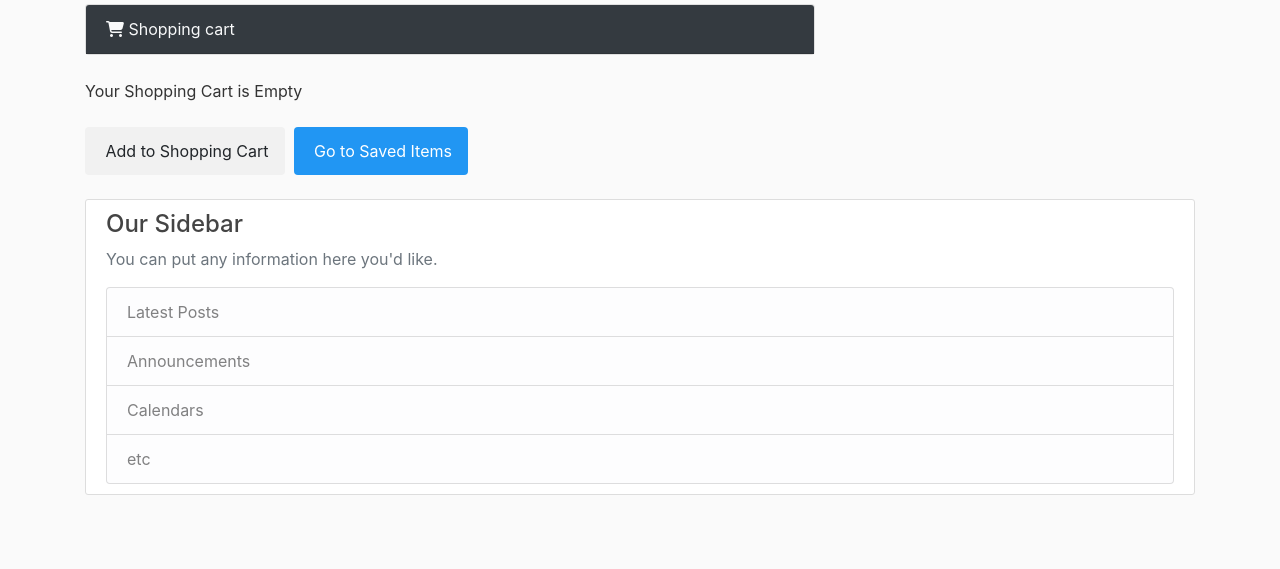
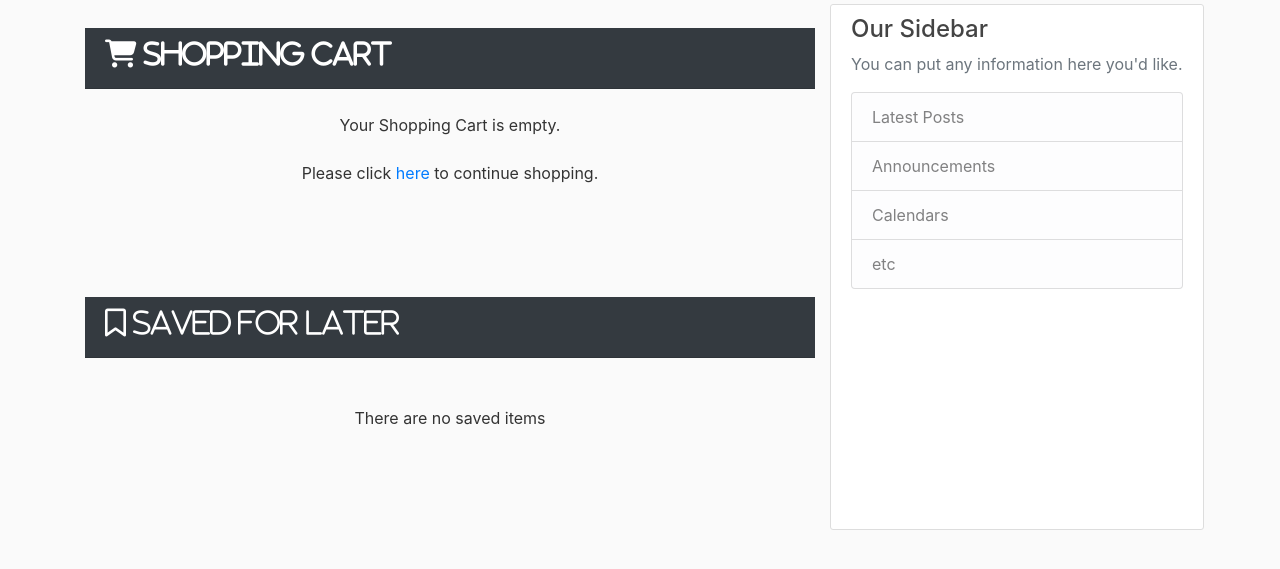
Before and after one commit to YeilysF/geektext, a Django app: page /cart/ in a window 1280 px wide. Shown: the part 76-645 px from the top of the page. Run offline with Django 3.2, Linux system fonts and the light colour scheme; data comes from the database, SQL or seed files in the repository; both versions use the stored data as it was after the commit; some libraries are stand-ins or nearby versions.

Commit message:
-implemented the save for later functionality, move back to cart, and remove from saved -changed the layout of the shopping cart -added buttons for increasing and decreasing the quantity directly from the cart -created a checkout page

```diff
--- a/bookstore/admin.py
+++ b/bookstore/admin.py
@@ -1,9 +1,8 @@
 from django.contrib import admin
 
-from .models import Author, Genre, Book, Publisher, ShoppingCart
+from .models import Author, Genre, Book, Publisher
 
 admin.site.register(Book)
 admin.site.register(Genre)
 admin.site.register(Author)
 admin.site.register(Publisher)
-admin.site.register(ShoppingCart)
--- a/cart/models.py
+++ b/cart/models.py
@@ -85,4 +85,4 @@ class SavedItem(models.Model):
     book = models.ForeignKey(Book, on_delete=models.CASCADE)
 
     def __str__(self):
-        return '%s' % self.book.book_title
+        return self.book
--- a/cart/templates/cart.html
+++ b/cart/templates/cart.html
@@ -1,102 +1,196 @@
-{% extends "base.html" %}
-{% load static %}
-{% block metadescription %}
-    Shopping Cart page. Proceed to review items.
-{% endblock %}
+<head>
 
-<div class="sidenav">
-{% block title %}
-    Cart - Perfect Shop
-{% endblock %}
+<title>Shopping Cart</title>
+<link href="https://stackpath.bootstrapcdn.com/font-awesome/4.7.0/css/font-awesome.min.css" rel="stylesheet" integrity="sha384-wvfXpqpZZVQGK6TAh5PVlGOfQNHSoD2xbE+QkPxCAFlNEevoEH3Sl0sibVcOQVnN" crossorigin="anonymous">
+<link rel="stylesheet" href="https://cdnjs.cloudflare.com/ajax/libs/twitter-bootstrap/4.3.1/css/bootstrap.min.css" integrity="sha256-YLGeXaapI0/5IgZopewRJcFXomhRMlYYjugPLSyNjTY=" crossorigin="anonymous" />
+<link rel="stylesheet" href="https://use.fontawesome.com/releases/v5.1.1/css/all.css" integrity="sha384-O8whS3fhG2OnA5Kas0Y9l3cfpmYjapjI0E4theH4iuMD+pLhbf6JI0jIMfYcK3yZ" crossorigin="anonymous">
 
+    <style>
+        thead, tbody {
+            border-bottom: solid;
+            border-bottom-color: darkgray;
+        }
+        table {
+            table-layout: fixed;
+            max-width: 100%;
+        }
+    </style>
+</head>
+
+{% extends 'base.html' %}
 {% block content %}
+
+    <!-- Shopping cart table -->
+    <br>
+    <div class="card-header bg-dark text-light">
+        <h3><i class="fa fa-shopping-cart" style="color: white"> Shopping cart </i></h3></div>
         {% if not cart_items %}
-        <div class="card shopping-cart">
-            <div class="card-header bg-dark text-light">
-                <i class="fa fa-shopping-cart" aria-hidden="true"></i> Shopping cart</div>
+          <div class= "No-items-in-cart text-center">
+            <br>
+            Your Shopping Cart is empty. <br> <br>
+            <p> Please click <a href="{% url 'browse_sort' %}">here</a> to continue shopping.
+            </p>
           </div>
-            <br>
-                <th class="text-center">Your Shopping Cart is Empty<br></th>
-            <br>
-                <a href="{% url 'browse_sort' %}" class="btn btn-warning"><i class="fa fa-angle-center"></i> Add to Shopping Cart</a>&nbsp;
-                <a href="" class="btn btn-secondary" style="background-color: #2196F3"><i class="fa fa-angle-center"></i> Go to Saved Items</a>
-        </div>
-    {% else %}
-<script src="https://use.fontawesome.com/c560c025cf.js"></script>
-   <div class="card shopping-cart">
-            <div class="card-header bg-dark text-light">
-                <i class="fa fa-shopping-cart" aria-hidden="true"></i> Shopping cart</div>
-   </div>
-        <div class="row mx-auto">
-            <div class="col-12 col-sm-12 col-md-12 col-lg-6 text-center">
-                <table class="table custom_table">
-                    <thead class="custom_thread">
-                        <tr>
+        {% endif %}
+        {% for cart_item in cart_items %}
+          <div class="table-responsive">
+            <table class="table">
               <thead>
                  <tr>
-                            <th style="width:50%">BookID</th>
-							<th style="width:50%">Book</th>
-                            <th style="width:50%">Description</th>
-							<th style="width:10%">Price</th>
-							<th style="width:8%">Quantity</th>
-							<th style="width:22%" class="text-center">Subtotal</th>
-                            <th style="width:8%"></th>
-						</tr>
-					</thead>
+                  <th style="width: 180px" scope="col" class="border-0 bg-light">
+                    <div style="text-align: center" class="py-2 text-uppercase">Book</div>
+                  </th>
+                  <th scope="col" class="border-0 bg-light">
+                    <div style="text-align: center" class="py-2 text-uppercase">Price</div>
+                  </th>
+                  <th scope="col" class="border-0 bg-light">
+                    <div style="text-align: center" class="py-2 text-uppercase">Quantity</div>
+                  </th>
+                  <th scope="col" class="border-0 bg-light">
+                    <div style="text-align: center" class="py-2 text-uppercase">Total</div>
+                  </th>
+                  <th scope="col" class="border-0 bg-light">
+                    <div style="text-align: center" class="py-2 text-uppercase">Actions</div>
+                  </th>
                 </tr>
               </thead>
               <tbody>
-                        {% for cart_item in cart_items %}
                 <tr>
-                                <td>
-                                <div class="col-sm-10">
-                                    <div class="BookID">{{ cart_item.book.id }}</div>
+                  <th scope="row" class="border-0">
+                    <div style="text-align: center" class="p-2 ">
+                      <div href="cart_item.book.get_absolute_url"><img src="/media/{{ cart_item.book.book_cover.url }}" width="100" alt="" class=".float-left rounded custom_image"></div>
+                        <br>
+                      <div class="ml-2 d-inline-block align-middle">
+                        <a class="mb-0"> <a href="#" class="text-dark d-inline-block align-middle">{{ cart_item.book.book_title }}</a></a>
+                          <span class="text-muted font-weight-normal font-italic d-block">by <br>{{ cart_item.book.author }}</span>
+                          <span class="text-muted font-weight-normal font-italic d-block">Rating: {{ cart_item.book.rating }}</span>
+                      </div>
+                    </div>
+                  </th>
+                  <td style="text-align: center" class="border-0 align-middle"><strong>${{ cart_item.book.price }}</strong></td>
+                  <td class="border-0 align-middle">
+                      <div style="justify-content: center" class="input-group-prepend">
+
+                          <button><a style="color: darkslategrey" class="button text-center" id="minus-btn"  href="{% url 'cart:remove_cart' cart_item.book.id %}">
+                          <i class="fas fa-minus-circle icon"></i></a>
+                           </button>
+
+                           <input type="submit" style="width: 35px; height: 35px" class="form-control" value="{{ cart_item.quantity }}">
+
+                           <button><a style="color: darkslategrey"class="button" id="plus-btn" href="{% url 'cart:add_cart' cart_item.book.id %}">
+                               <i class="fas fa-plus-circle icon"></i></a>
+                           </button>
                        </div>
                   </td>
-                                <td>
-                                    <a href="cart_item.book.get_absolute_url"><img src="/media/{{ cart_item.book.book_cover.url }}" width="150" height="150" alt="" class=".float-left rounded custom_image"></a>
-                                </td>
-                                <td>
-                                <div class="col-sm-10">
-                                    <div class="text">{{ cart_item.book.book_title }}</div>
-                                    <div class="book-author"><i>by</i> <a href="" data-toggle="modal" data-target="#authorModal">{{ cart_item.book.author }}</a></div>
-                                    <p class="book-description">{{ cart_item.book.description }}</p>
-                                    <br>
-                                </div>
-                                </td>
-                                <td>
-                                    <br>
-                                    <div class="price">${{ cart_item.book.price }}</div>
-                                </td>
-                                <td>
-                                    <br>
-                                    <div class="quantity"><input type="number" class="form-control text-center" value="{{ cart_item.quantity }}"></div>
-
-                                </td>
-                                <td>
-                                    <br>
-                                    ${{ cart_item.sub_total }}
-                                </td>
-                                <td class="text-right">
-                                    <a title="" href="" class="btn btn-outline-success" data-toggle="tooltip" data-original-title="Save to Wishlist"> <i class="fa fa-heart"></i></a>
-                                    <a href="{% url 'cart:remove_cart' cart_item.book.id %}" class="btn btn-outline-danger"> × Remove</a>
+                  <td style="text-align: center" class="border-0 align-middle"><strong>${{ cart_item.sub_total }}</strong></td>
+                  <td style="text-align: center" class="border-0 align-middle">
+                      <a href="{% url 'cart:remove_full_item' cart_item.book.id %}" class="text-dark">
+                      <i class="fa fa-trash"></i> Remove</a>
+                      <br><br>
+                      <a href="{% url 'cart:save_item' cart_item.book.id %}" class="text-dark"><i class="far fa-bookmark"></i> Save for Later</a>
+                      <br><br>
+                      <a href="#" class="text-dark"><i class="far fa-heart"></i> Save to Wishlist</a>
                   </td>
                 </tr>
-                        {% endfor %}
               </tbody>
             </table>
           </div>
+          <!-- End -->
+
+      <div class="row py-5 p-4 rounded shadow-sm">
+        <div class="col-lg-6">
+          <div class="bg-dark rounded-pill px-4 py-3 text-uppercase font-weight-bold text-light">Coupon code</div>
+          <div class="p-4">
+            <p class="font-italic mb-4">If you have a coupon code, please enter it here</p>
+            <div class="input-group mb-4 border rounded-pill p-2">
+              <input type="text" placeholder="Apply coupon" aria-describedby="button-add" class="form-control border-0">
+              <div class="input-group-append border-0">
+                <button id="button-add" type="button" class="btn px-4 rounded-pill" style="background-color: hotpink; color: white"><i class="fa fa-gift mr-2"></i>
+                    <a href=""></a> Apply </button>
               </div>
-                <tr>
-                <td class="text-right">
-                    <a class="hidden-xs text-center"><strong><div class="total">Total: ${{ total }}</div></strong></a>
-                    <a href="{% url 'browse_sort' %}" class="btn btn-warning"><i class="fa fa-angle-left"></i> Continue Shopping</a>
-                    <a href="#" class="btn btn-success">Proceed to Checkout <i class="fa fa-angle-right"></i></a>
+            </div>
+          </div>
+          <div></div>
+          <div class="p-4">
+            <a></a>
               <br>
-                </td>
-                </tr>
               <br>
           </div>
         </div>
+        <div class="col-lg-6">
+          <div class="bg-dark rounded-pill px-4 py-3 text-uppercase font-weight-bold text-light"> Order Summary</div>
+          <div class="p-4">
+            <p class="font-italic mb-4">Please review your shopping cart items before proceeding with the order payment.</p>
+            <ul class="list-unstyled mb-4">
+              <li class="d-flex justify-content-between py-3 border-bottom"><strong class="text-muted">Order Subtotal </strong><strong>${{ total }}</strong></li>
+              <li class="d-flex justify-content-between py-3 border-bottom"><strong class="text-muted">Shipping and handling</strong><strong>$0.00</strong></li>
+              <li class="d-flex justify-content-between py-3 border-bottom"><strong class="text-muted">Tax</strong><strong>$0.00</strong></li>
+              <li class="d-flex justify-content-between py-3 border-bottom"><strong class="text-muted">Total</strong>
+                <h5 class="font-weight-bold">${{ total }}</h5>
+              </li>
+            </ul><a href="{% url 'cart:checkout' %}" style="background-color: #428bca; color: white" class="btn rounded-pill py-2 btn-block"> Proceed to checkout</a>
+          </div>
+        </div>
+      </div>
+    {% endfor %}
+
+        <br><br>
+        <br><br>
+
+        <!-- Saved for Later table -->
+        <div class="card-header bg-dark text-light">
+            <h3><i class="far fa-bookmark" style="color: white"> Saved For Later </i></h3></div>
+            {% if not saved_books %}
+                <br>
+                 <div class= "No-saved-books text-center"><br> There are no saved items<br> <br></div>
+            {% else%}
+            {% for saved_item in saved_books %}
+          <div class="table-responsive">
+            <table class="table">
+              <thead>
+                 <tr style="text-decoration: underline">
+                  <th scope="col" class="border-0 bg-light">
+                    <div class="p-2 px-3 text-uppercase">Book</div>
+                  </th>
+                  <th scope="col" class="border-0 bg-light">
+                    <div class="py-2 text-uppercase text-center">Price</div>
+                  </th>
+                  <th scope="col" class="border-0 bg-light">
+                    <div class="py-2 text-uppercase text-center">Actions</div>
+                  </th>
+                </tr>
+              </thead>
+              <tbody>
+                <tr>
+                  <th scope="row" class="border-0">
+                    <div style="text-align: center" class="p-2 ">
+                      <div href="cart_item.book.get_absolute_url"><img src="/media/{{ saved_item.book.book_cover.url }}" width="100" alt="" class=".float-left rounded custom_image"></div>
+                        <br>
+                      <div class="ml-2 d-inline-block align-middle">
+                        <a class="mb-0"> <a href="#" class="text-dark d-inline-block align-middle">{{ saved_item.book.book_title }}</a></a>
+                          <span class="text-muted font-weight-normal font-italic d-block">by <br>{{ saved_item.book.author }}</span>
+                          <span class="text-muted font-weight-normal font-italic d-block">Rating: {{ saved_item.book.rating }}</span>
+                      </div>
+                    </div>
+                  </th>
+                  <td class="border-0 align-middle text-center"><strong>${{ saved_item.book.price }}</strong></td>
+                  <td class="border-0 align-middle text-center">
+                      <a href="{% url 'cart:remove_save' saved_item.id %}" class="text-dark"><i class="fa fa-trash"></i> Remove</a>
+                      <br><br>
+                      <a href="{% url 'cart:move_save' saved_item.id %}" class="text-dark"><i class="fa fa-shopping-cart"></i> Move to Cart</a>
+                  </td>
+                </tr>
+              </tbody>
+            </table>
+          </div>
+    {% endfor %}
+        <div style="text-align: right">
+            <a href="{% url 'cart:clear_save' %}" style="background-color: crimson; color: white" class="btn rounded-pill">Clear Saved Items</a>
+        </div>
     {% endif %}
+      <!-- End -->
+
+            <br/><br/>
+            <br/><br/>
+
 {% endblock %}
--- a/cart/urls.py
+++ b/cart/urls.py
@@ -7,8 +7,16 @@ app_name = 'cart'
 
 urlpatterns = [
     path('', views.cart_page, name='cart_page'),
+    path('checkout/', views.cart_checkout, name='checkout'),
+    path('checkout_home/', views.checkout_home, name='checkout_home'),
     path('add/<int:book_id>/', views.add_to_cart, name='add_cart'),
     path('remove/<int:book_id>/', views.remove_from_cart, name='remove_cart'),
+    path('full_remove/<int:book_id>/', views.remove_full_item, name='remove_full_item'),
+    path('save/<int:book_id>/', views.save_for_later, name='save_item'),
+    path('delete/<int:item_id>/', views.remove_from_saved, name='remove_save'),
+    path('move/<int:item_id>/', views.move_to_cart, name='move_save'),
+    path('clear/', views.clear, name='clear_save'),
+
 
 
                ]
--- a/cart/views.py
+++ b/cart/views.py
@@ -33,6 +33,7 @@ def add_to_cart(request, book_id):
         cart_item.save()
     return redirect('cart:cart_page')
 
+@login_required
 def remove_from_cart(request, book_id):
     cart =  Cart.objects.get(cart_id=cart_start(request))
     book = get_object_or_404(Book, id=book_id)
@@ -44,15 +45,71 @@ def remove_from_cart(request, book_id):
         cart_item.delete()
     return redirect('cart:cart_page')
 
+@login_required
+def remove_full_item(request, book_id):
+    book = Book.objects.get(id=book_id)
+    cart_item = CartItem.objects.get(book=book)
+    cart_item.delete()
+
+    return redirect('cart:cart_page')
+
+@login_required
+def save_for_later(request, book_id):
+    book = Book.objects.get(id=book_id)
+    save_book = SavedItem()
+    save_book.book = book
+    if not SavedItem.objects.filter(book=book).exists():
+        save_book.save()
+    else:
+        messages.info(request, "Item already saved")
+
+    remove_from_cart(request,book_id)
+
+    return redirect('cart:cart_page')
+
+@login_required
+def remove_from_saved(request, item_id):
+    saved_book = get_object_or_404(SavedItem, id=item_id)
+    saved_book.delete()
+
+    return redirect('cart:cart_page')
+
+@login_required
+def move_to_cart(request, item_id):
+    saved_book = SavedItem.objects.get(id=item_id)
+    book = saved_book.book
+
+    add_to_cart(request, book.id)
+
+    saved_book.delete()
+
+    return redirect('cart:cart_page')
+
+def clear(request):
+    saved_books = SavedItem.objects.all()
+    for items in saved_books:
+        items.delete()
+    return redirect('cart:cart_page')
+
 # cart details
-def cart_page(request, total=0, counter=0, cart_items=None):
+def cart_page(request, total=0, counter=0, cart_items=None, saved_books=None):
     try:
         cart = Cart.objects.get(cart_id=cart_start(request))
         cart_items = CartItem.objects.filter(cart=cart, active=True)
+        saved_books = SavedItem.objects.all()
         for cart_item in cart_items:
             total += (cart_item.book.price * cart_item.quantity)
-            counter += cart_item.quantity
     except ObjectDoesNotExist:
         pass
 
-    return render(request, 'cart.html', dict(total=total, counter=counter, cart_items=cart_items))
+    return render(request, 'cart.html', dict(total=total, counter=counter, cart_items=cart_items, saved_books=saved_books))
+
+#checkout page
+def checkout_home(request):
+    return render(request, "checkout.html")
+
+def cart_checkout(request):
+    cart = Cart.objects.get(cart_id=cart_start(request))
+    cart_items = CartItem.objects.filter(cart=cart, active=True)
+
+    return redirect("cart:checkout_home")
```
Also changed, not shown: bookstore/models.py (+0 -9 lines), cart/migrations/0001_initial.py, db.sqlite3. Lines whose indentation alone changed are shown as unchanged.
